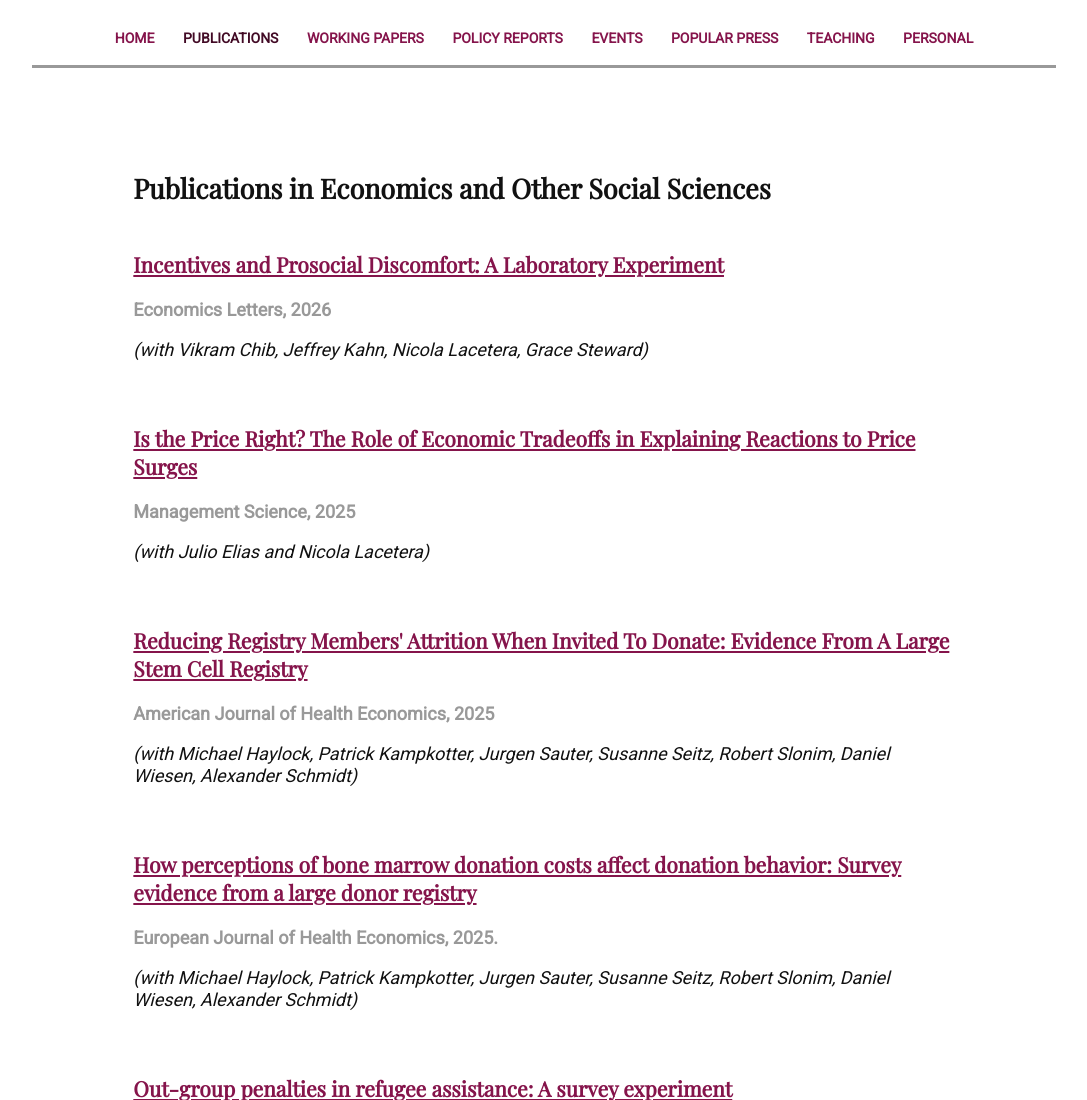
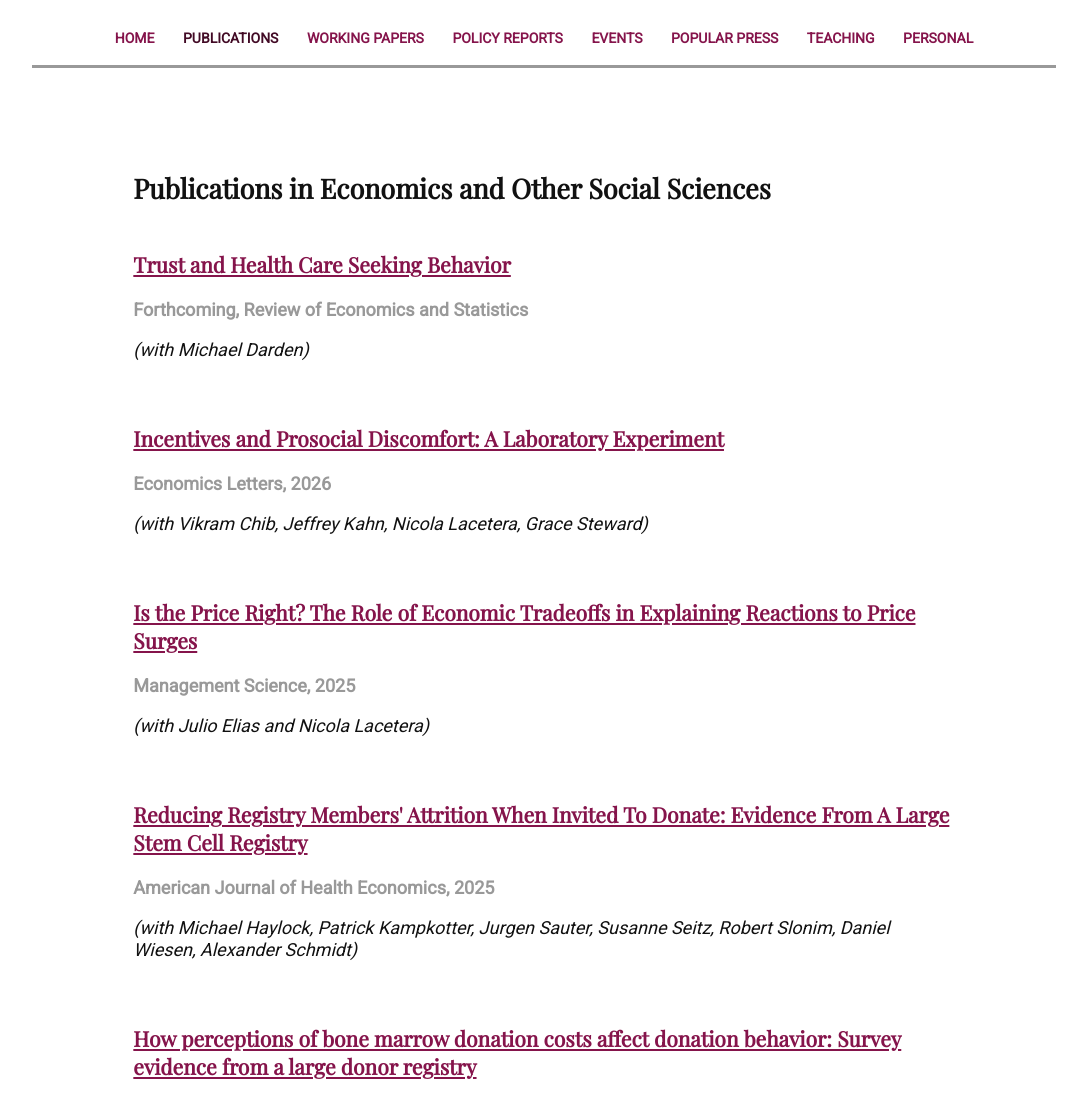
Before and after one commit to mariomacis/mariomacis.github.io, a plain HTML site: page publications.html in a window 1280 px wide. Shown: the top 1100 px of the page, without its empty margins (96-1183 px from the left). Drawn offline with nearby package versions, Linux system fonts and the light colour scheme; a web font is replaced by a local one.

Commit message:
Update publications.html

```diff
--- a/publications.html
+++ b/publications.html
@@ -82,6 +82,21 @@
             </div>
 
                    <div class="research-item col-xs-12 col-md-10 offset-md-1">
+                    <h3>
+                        <a href="https://www.nber.org/papers/w32028">
+                        Trust and Health Care Seeking Behavior
+                   </a>
+                    </h3>
+                  <p class="research-journal">
+                    Forthcoming, Review of Economics and Statistics
+                </p>
+                    <p class="research-coauthors">
+                        (with Michael Darden)
+                    </p>
+                </div>
+
+
+          <div class="research-item col-xs-12 col-md-10 offset-md-1">
                     <h3>
                         <a href="https://www.sciencedirect.com/science/article/pii/S0165176526000650?via%3Dihub">
                         Incentives and Prosocial Discomfort: A Laboratory Experiment
```
